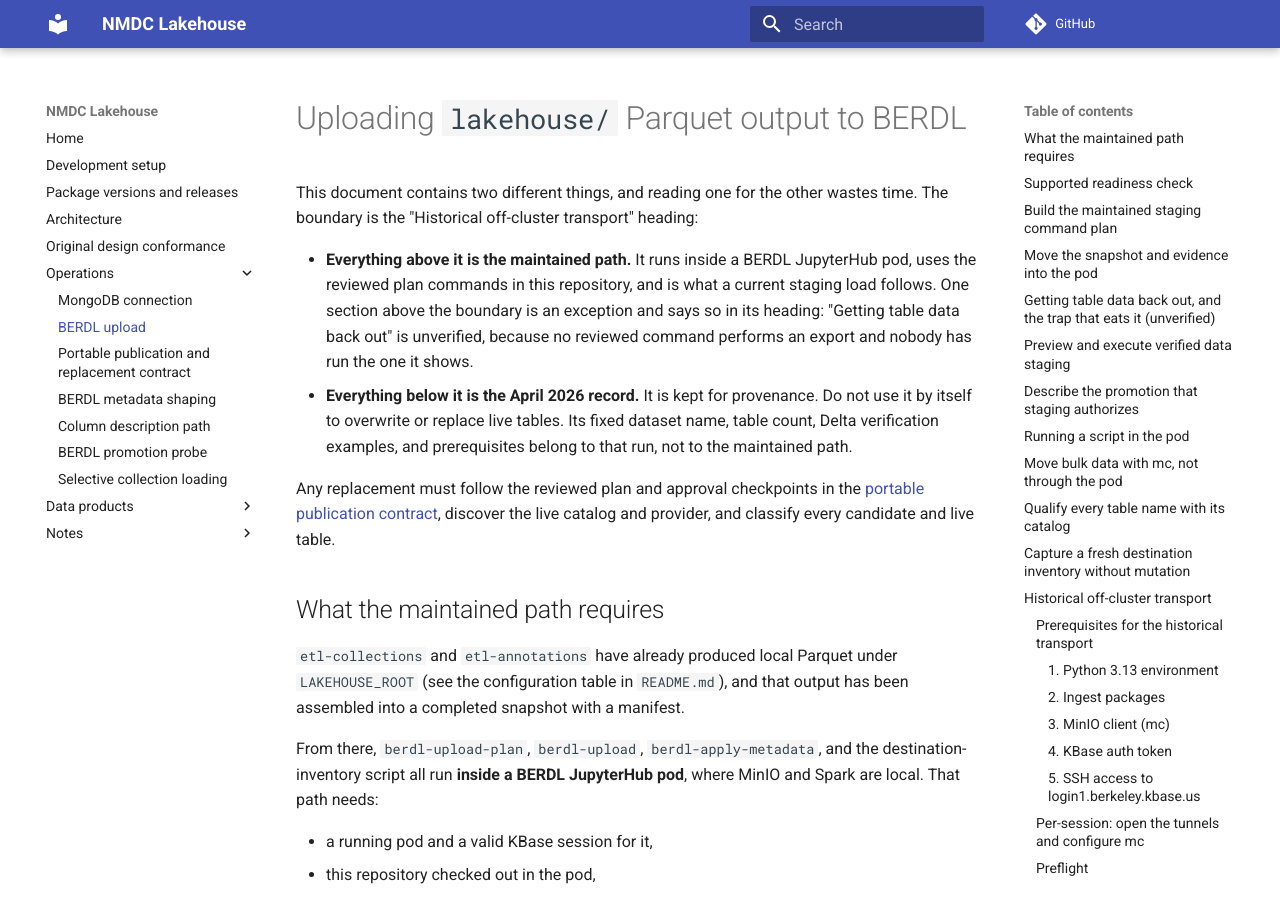
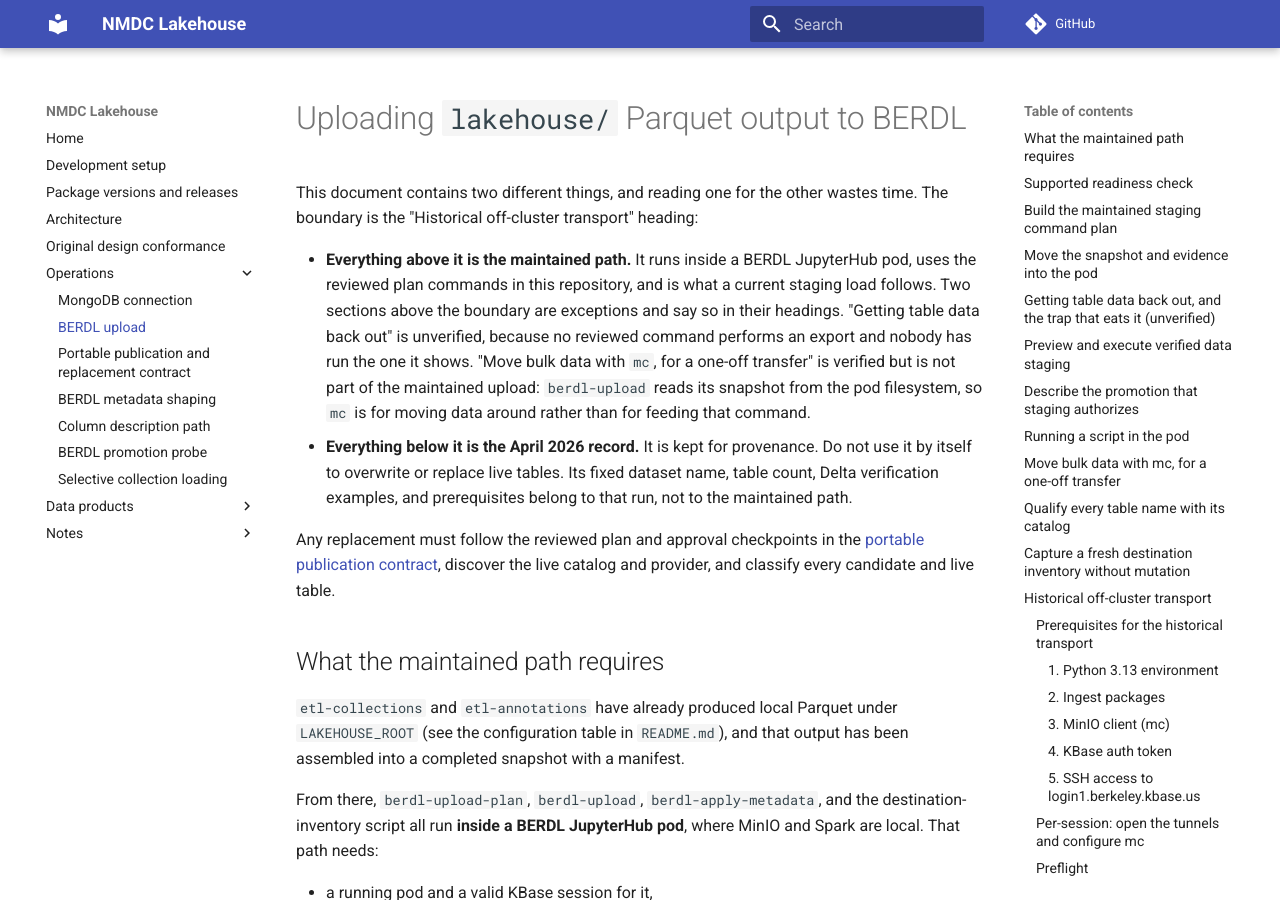
Before and after one commit to microbiomedata/nmdc-lakehouse, an MkDocs documentation site: the page built from docs/berdl-upload.md, in a window 1280 px wide and 900 px high. Built offline with MkDocs 1.6.1 and Material for MkDocs 9.7.7, drawn with Linux system fonts in a browser that asks for light colours; comment, search, counter and statistics services are not loaded; some of the changed text lies outside the part shown.

Commit message:
Say which proxy, which route, and that the two levels went different ways
The mc example set no proxy, which is right for the 2026-08-24 run and wrong for
the off-cluster route below, where every mc call is prefixed with
https_proxy=http://127.0.0.1:8123 because configure_mc.sh runs under bash and
cannot export into the caller. Adding the proxy unconditionally would have been
wrong for the verified run, so the section names both and says the choice depends
on how you reached BERDL.

The historical note I added two commits ago said both levels were scaled the same
way. They were not: table descriptions scaled through apply_table_comment and
still use it, while column descriptions moved to the footer precisely because
apply_comments_from_table_schema stops at width. A note added to retract a
retired mechanism reinstated it one paragraph later.

The heading claimed a route rather than describing one, and the introduction
promised a single exception to its maintained boundary while this made a second.
Both now say what they are.

A spelling error in my own previous edit failed prose-lint, which is the gate
doing its job on the thing I had just written.

Co-Authored-By: Claude <noreply@anthropic.com>

````diff
--- a/docs/berdl-upload.md
+++ b/docs/berdl-upload.md
@@ -5,9 +5,13 @@ time. The boundary is the "Historical off-cluster transport" heading:
 
 - **Everything above it is the maintained path.** It runs inside a BERDL
   JupyterHub pod, uses the reviewed plan commands in this repository, and is what
-  a current staging load follows. One section above the boundary is an exception
-  and says so in its heading: "Getting table data back out" is unverified, because
-  no reviewed command performs an export and nobody has run the one it shows.
+  a current staging load follows. Two sections above the boundary are exceptions
+  and say so in their headings. "Getting table data back out" is unverified,
+  because no reviewed command performs an export and nobody has run the one it
+  shows. "Move bulk data with `mc`, for a one-off transfer" is verified but is
+  not part of the maintained upload: `berdl-upload` reads its snapshot from the
+  pod filesystem, so `mc` is for moving data around rather than for feeding that
+  command.
 - **Everything below it is the April 2026 record.** It is kept for provenance. Do
   not use it by itself to overwrite or replace live tables. Its fixed dataset
   name, table count, Delta verification examples, and prerequisites belong to that
@@ -699,7 +703,7 @@ them, so a pasted command can simply not arrive. And avoid pasting multi-line
 input directly, because the terminal's handling of it is unreliable; that is
 what `labctl pod put` is for.
 
-## Move bulk data with `mc`, not through the pod
+## Move bulk data with `mc`, for a one-off transfer
 
 `mc` reaches BERDL object storage directly from a workstation. Verified
 2026-08-24 by uploading a whole snapshot in one command: 55 objects, 448 MiB,
@@ -742,6 +746,15 @@ rather than bootstrapped for the run. -->
 mc cp --recursive /absolute/path/to/snapshot/ \
   berdl-minio/cdm-lake/tenant-general-warehouse/nmdc/staging/<date>/
 ```
+
+**No proxy is set here, and that is what the 2026-08-24 run used**, from a
+workstation where `labctl up berdl` had already made the storage reachable. It is
+not what the off-cluster path below uses: that one prefixes every `mc` call with
+`https_proxy=http://127.0.0.1:8123` against the SOCKS tunnels, because
+`configure_mc.sh` is invoked with `bash` and a variable it exports cannot reach
+the caller. So in a shell set up that way, a bare `mc` attempts direct access and
+fails. Which of the two you need depends on how you reached BERDL, and neither
+is a default: check before assuming this line works in your shell.
 
 This is worth stating because the 2026-08-20 run did it the hard way: tarred the
 snapshot to 368 MB, split it into four 100 MB chunks, pushed each through the
````
Also changed, not shown: docs/berdl-metadata-shaping.md (+6 -3 lines).
